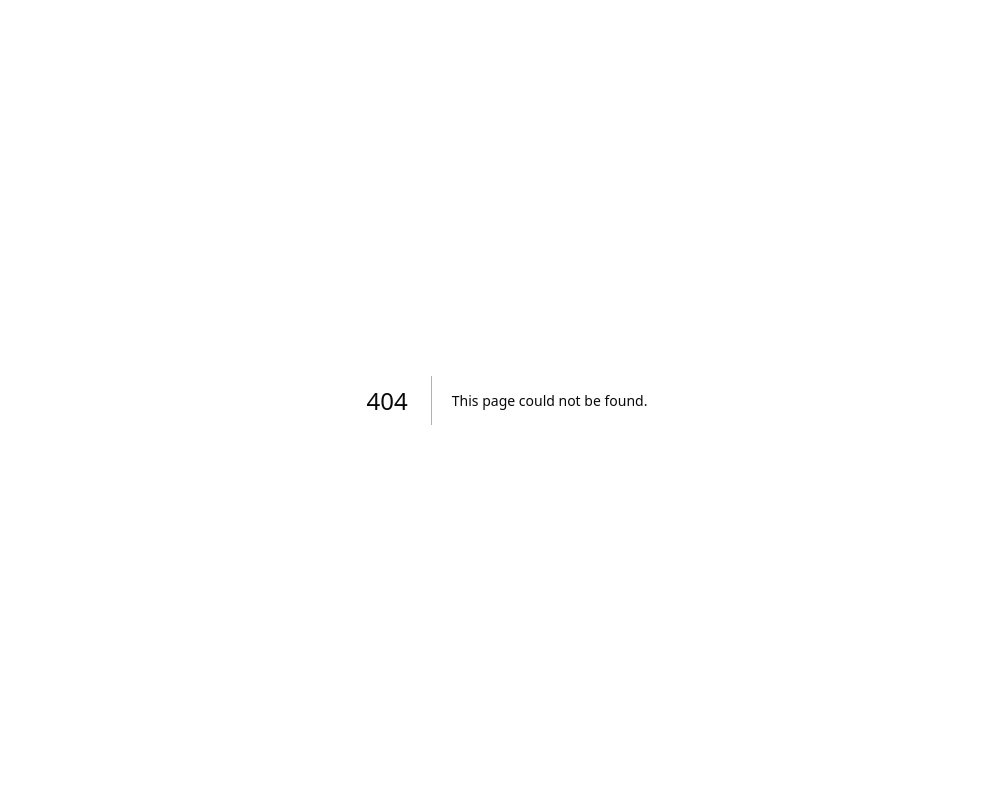
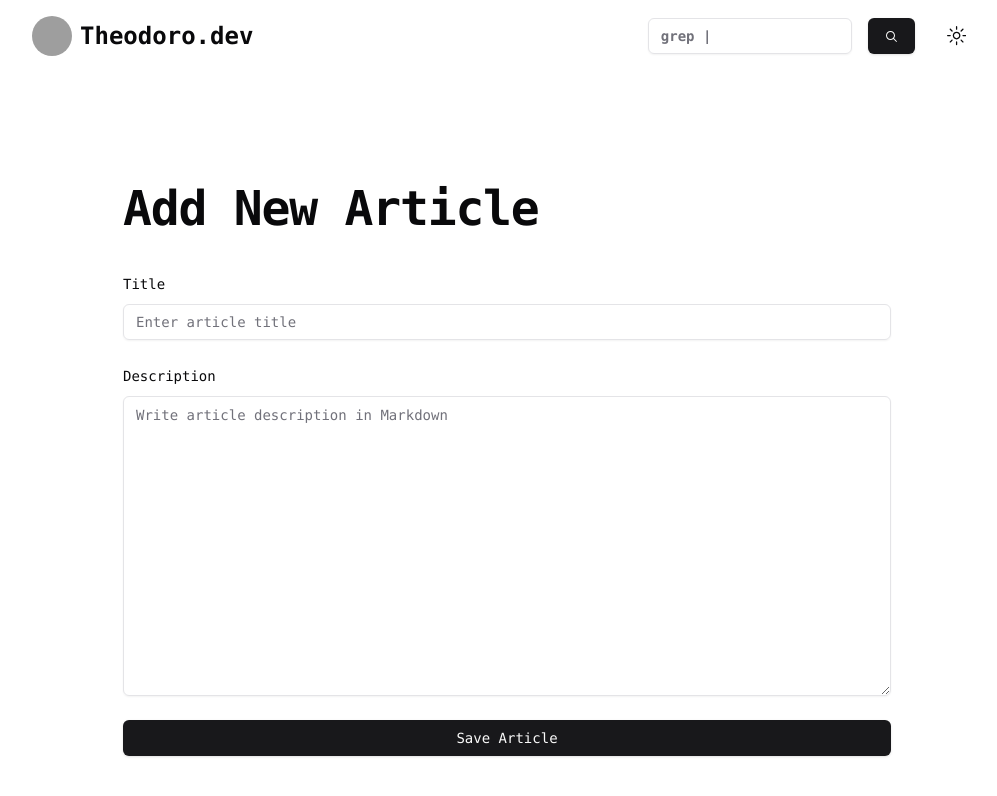
Before and after one commit to leotheodoro/theodoro.dev, a Next.js app: page /create-article in a window 1280 px wide. Before the commit this address had no page. Shown: the top 796 px of the page, without its empty margins (133-1130 px from the left). Built offline with nearby package versions, Linux system fonts and the light colour scheme; grey boxes are pictures that could not be loaded.

Commit message:
add create article page and form

```diff
--- a/package.json
+++ b/package.json
@@ -12,6 +12,7 @@
     "@radix-ui/react-avatar": "1.0.4",
     "@radix-ui/react-dropdown-menu": "2.0.6",
     "@radix-ui/react-icons": "1.3.0",
+    "@radix-ui/react-label": "2.0.2",
     "@radix-ui/react-slot": "1.0.2",
     "class-variance-authority": "0.7.0",
     "clsx": "2.1.1",
--- /dev/null
+++ b/src/app/(admin)/create-article/page.tsx
@@ -0,0 +1,13 @@
+import { CreateArticleForm } from '@/components/create-article-form'
+import { Header } from '@/components/header'
+
+export default function Home() {
+  return (
+    <>
+      <Header />
+      <main>
+        <CreateArticleForm />
+      </main>
+    </>
+  )
+}
--- /dev/null
+++ b/src/components/create-article-form.tsx
@@ -0,0 +1,60 @@
+/**
+ * This code was generated by v0 by Vercel.
+ * @see https://v0.dev/t/SLc0ij7dcfO
+ * Documentation: https://v0.dev/docs#integrating-generated-code-into-your-nextjs-app
+ */
+
+/** Add fonts into your Next.js project:
+
+import { Libre_Franklin } from 'next/font/google'
+import { Cormorant_Garamond } from 'next/font/google'
+
+libre_franklin({
+  subsets: ['latin'],
+  display: 'swap',
+})
+
+cormorant_garamond({
+  subsets: ['latin'],
+  display: 'swap',
+})
+
+To read more about using these font, please visit the Next.js documentation:
+- App Directory: https://nextjs.org/docs/app/building-your-application/optimizing/fonts
+- Pages Directory: https://nextjs.org/docs/pages/building-your-application/optimizing/fonts
+**/
+import { Label } from '@/components/ui/label'
+import { Input } from '@/components/ui/input'
+import { Textarea } from '@/components/ui/textarea'
+import { Button } from '@/components/ui/button'
+
+export function CreateArticleForm() {
+  return (
+    <main className="w-full">
+      <section className="px-4 py-8 md:px-6 md:py-12 lg:py-16">
+        <div className="prose prose-gray dark:prose-invert mx-auto max-w-3xl">
+          <h1 className="text-4xl font-extrabold tracking-tight lg:text-5xl">
+            Add New Article
+          </h1>
+          <form className="mt-10 space-y-6">
+            <div className="space-y-2">
+              <Label htmlFor="title">Title</Label>
+              <Input id="title" placeholder="Enter article title" />
+            </div>
+            <div className="space-y-2">
+              <Label htmlFor="description">Description</Label>
+              <Textarea
+                className="min-h-[300px]"
+                id="description"
+                placeholder="Write article description in Markdown"
+              />
+            </div>
+            <Button className="w-full" type="submit">
+              Save Article
+            </Button>
+          </form>
+        </div>
+      </section>
+    </main>
+  )
+}
--- /dev/null
+++ b/src/components/ui/label.tsx
@@ -0,0 +1,26 @@
+"use client"
+
+import * as React from "react"
+import * as LabelPrimitive from "@radix-ui/react-label"
+import { cva, type VariantProps } from "class-variance-authority"
+
+import { cn } from "@/lib/utils"
+
+const labelVariants = cva(
+  "text-sm font-medium leading-none peer-disabled:cursor-not-allowed peer-disabled:opacity-70"
+)
+
+const Label = React.forwardRef<
+  React.ElementRef<typeof LabelPrimitive.Root>,
+  React.ComponentPropsWithoutRef<typeof LabelPrimitive.Root> &
+    VariantProps<typeof labelVariants>
+>(({ className, ...props }, ref) => (
+  <LabelPrimitive.Root
+    ref={ref}
+    className={cn(labelVariants(), className)}
+    {...props}
+  />
+))
+Label.displayName = LabelPrimitive.Root.displayName
+
+export { Label }
--- /dev/null
+++ b/src/components/ui/textarea.tsx
@@ -0,0 +1,24 @@
+import * as React from "react"
+
+import { cn } from "@/lib/utils"
+
+export interface TextareaProps
+  extends React.TextareaHTMLAttributes<HTMLTextAreaElement> {}
+
+const Textarea = React.forwardRef<HTMLTextAreaElement, TextareaProps>(
+  ({ className, ...props }, ref) => {
+    return (
+      <textarea
+        className={cn(
+          "flex min-h-[60px] w-full rounded-md border border-zinc-200 bg-transparent px-3 py-2 text-sm shadow-sm placeholder:text-zinc-500 focus-visible:outline-none focus-visible:ring-1 focus-visible:ring-zinc-950 disabled:cursor-not-allowed disabled:opacity-50 dark:border-zinc-800 dark:placeholder:text-zinc-400 dark:focus-visible:ring-zinc-300",
+          className
+        )}
+        ref={ref}
+        {...props}
+      />
+    )
+  }
+)
+Textarea.displayName = "Textarea"
+
+export { Textarea }
```
Also changed, not shown: 1 other file (tests, documents, lock files or other folders).
